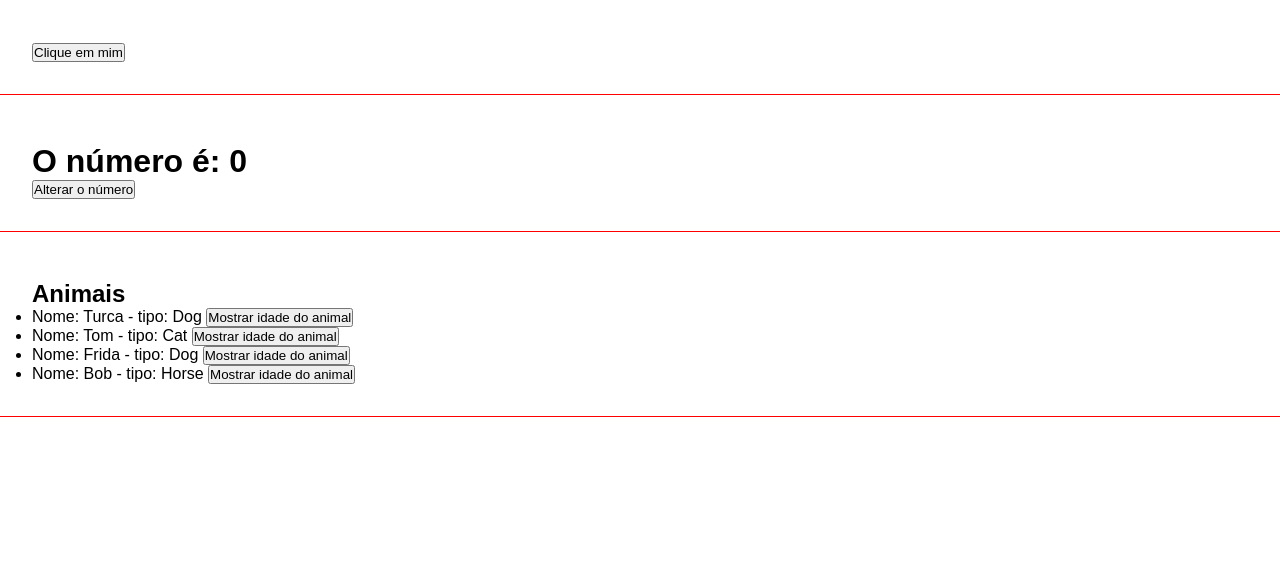
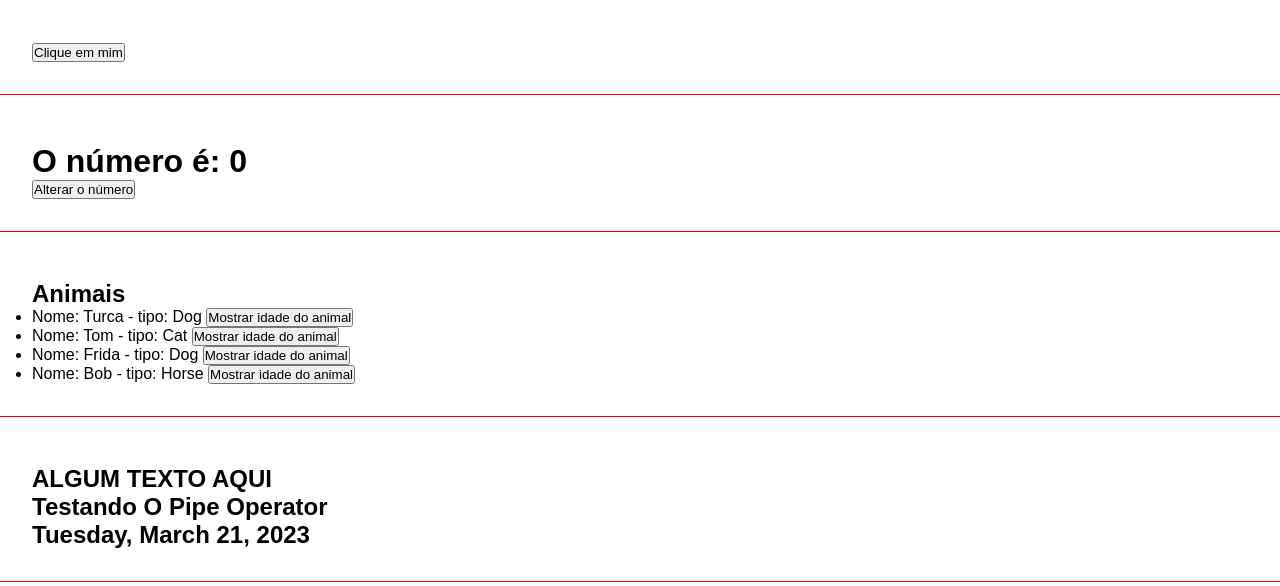
Before and after one commit to GeracNeto/curso-angular, an Angular app: page / in a window 1280 px wide. Shown: the part 914-1500 px from the top of the page. Built offline with nearby package versions, Linux system fonts and the light colour scheme.

Commit message:
Curso Angular 13: Pipe operators do Angular - #14

```diff
--- a/src/app/app.component.html
+++ b/src/app/app.component.html
@@ -7,3 +7,4 @@
 <app-eventos></app-eventos>
 <app-emitter></app-emitter>
 <app-list-render></app-list-render>
+<app-pipes></app-pipes>
--- a/src/app/app.module.ts
+++ b/src/app/app.module.ts
@@ -11,6 +11,7 @@
 import { EmitterComponent } from './components/emitter/emitter.component';
 import { ChangeNumberComponent } from './components/change-number/change-number.component';
 import { ListRenderComponent } from './components/list-render/list-render.component';
+import { PipesComponent } from './components/pipes/pipes.component';
 
 @NgModule({
   declarations: [
@@ -22,7 +23,8 @@
     EventosComponent,
     EmitterComponent,
     ChangeNumberComponent,
-    ListRenderComponent
+    ListRenderComponent,
+    PipesComponent
   ],
   imports: [
     BrowserModule,
--- /dev/null
+++ b/src/app/components/pipes/pipes.component.html
@@ -0,0 +1,5 @@
+<div class="class">
+    <h2>{{"Algum texto aqui" | uppercase}}</h2>
+    <h2>{{someText | titlecase}}</h2>
+    <h2>{{today | date: 'fullDate'}}</h2>
+</div>
--- /dev/null
+++ b/src/app/components/pipes/pipes.component.ts
@@ -0,0 +1,12 @@
+import { Component } from '@angular/core';
+
+@Component({
+  selector: 'app-pipes',
+  templateUrl: './pipes.component.html',
+  styleUrls: ['./pipes.component.css'],
+})
+export class PipesComponent {
+  someText = 'TESTANDO O PIPE OPERATOR';
+
+  today = new Date()
+}
```
Also changed, not shown: src/app/components/pipes/pipes.component.css (added), 1 other file (tests, documents, lock files or other folders).
